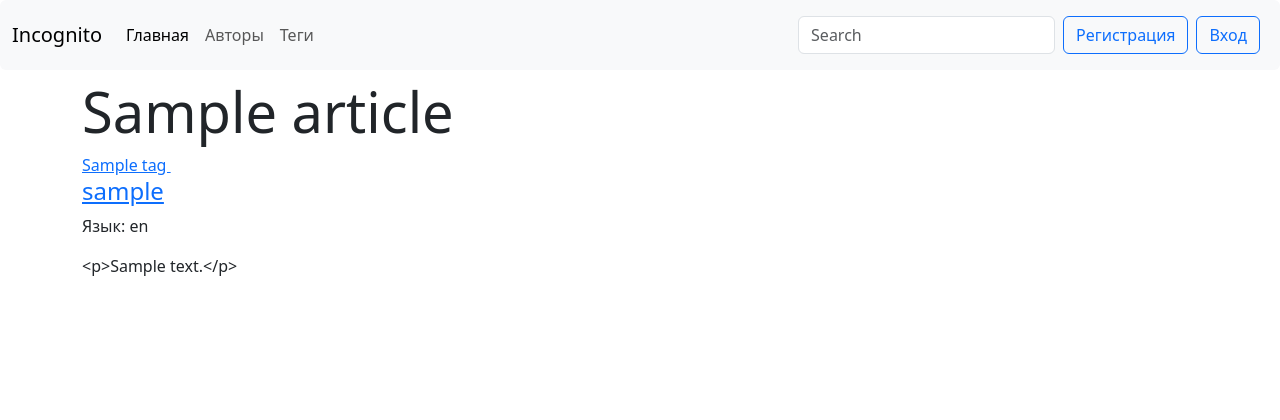
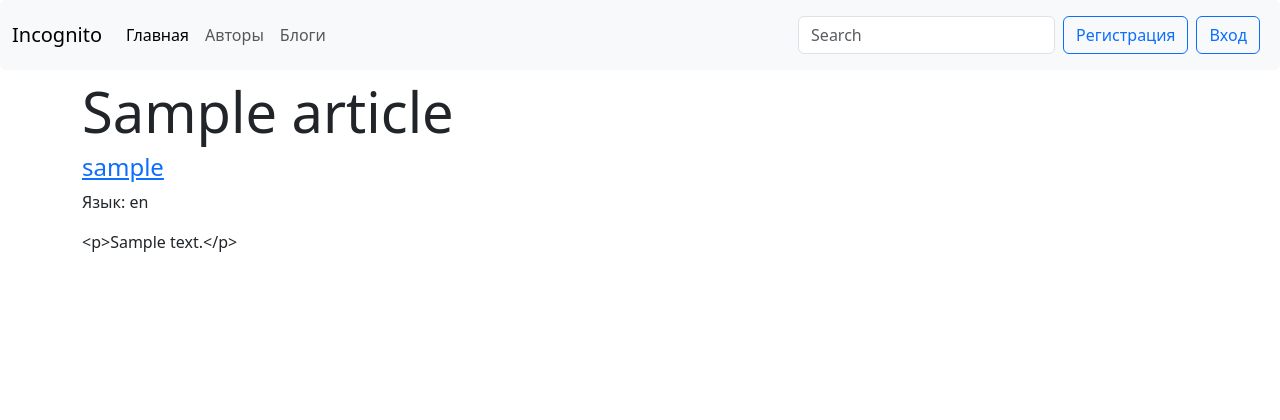
Before and after one commit to mikhailfed68/django-blog, a Django app: page /articles/1/ in a window 1280 px wide. Shown: the top 420 px of the page. Run offline with Django 4.2, Linux system fonts and the light colour scheme; tables that the repository leaves empty hold one stand-in row (values such as "Sample post"); data that the repository does not hold is empty; some libraries are stand-ins or nearby versions.

Commit message:
Rename Tag to Blog

```diff
--- a/blog/admin.py
+++ b/blog/admin.py
@@ -1,8 +1,8 @@
 from django.contrib import admin
 
-from blog.models import Language, Article, Tag
+from blog.models import Language, Article, Blog
 
 
-admin.site.register(Tag)
+admin.site.register(Blog)
 admin.site.register(Language)
 admin.site.register(Article)
--- a/blog/forms.py
+++ b/blog/forms.py
@@ -1,11 +1,11 @@
 from django import forms
 
-from blog.models import Tag, Article
+from blog.models import Blog, Article
 
 
 class TagFrom(forms.ModelForm):
     class Meta:
-        model = Tag
+        model = Blog
         fields = ['name']
 
 class ArticleForm(forms.ModelForm):
--- a/blog/models.py
+++ b/blog/models.py
@@ -18,7 +18,7 @@ class Article(TimeStampedModel):
     body = models.TextField('Содержание', unique=True)
     author = models.ForeignKey(settings.AUTH_USER_MODEL, verbose_name='Автор', on_delete=models.CASCADE)
     language = models.ForeignKey('Language', verbose_name='Язык', on_delete=models.SET(get_default_language))
-    tags = models.ManyToManyField('Tag', verbose_name='Теги', blank=True)
+    blogs = models.ManyToManyField('Blog', verbose_name='Теги', blank=True)
 
     def __str__(self):
         return self.title
@@ -27,7 +27,7 @@ class Article(TimeStampedModel):
         ordering = ['-created_at']
 
 
-class Tag(TimeStampedModel):
+class Blog(TimeStampedModel):
     name = models.CharField('Тег', max_length=100, unique=True)
     description = models.CharField(max_length=256)
 
--- a/blog/services/blog.py
+++ b/blog/services/blog.py
@@ -23,12 +23,12 @@ def get_articles_by_sort(sort):
 
 def get_tags_sort_new():
     'Return tags sorted by newest'
-    return models.Tag.objects.order_by('-created_at')
+    return models.Blog.objects.order_by('-created_at')
 
 
 def get_tags_sort_top():
     'Return tags sorted by popularty'
-    return models.Tag.objects.all()
+    return models.Blog.objects.all()
 
 
 def get_tags_by_sort(sort):
--- a/blog/templates/blog/article_detail.html
+++ b/blog/templates/blog/article_detail.html
@@ -5,8 +5,8 @@
 {% block content %}
     <h2 class="display-4">{{ article.title }}</h1>
     <div class="tags-body">
-        {% for tag in article.tags.all %}
-        <a href="{% url 'blog:articles_by_tag' tag.id %}"><div class="tag">{{ tag.name }}&nbsp;</div></a>
+        {% for blog in article.blogs.all %}
+        <a href="{% url 'blog:articles_by_blog' blog.id %}"><div class="blog">{{ blog.name }}&nbsp;</div></a>
         {% endfor %}
     </div>
     {% if user.get_username == article.author.get_username and perms.blog.change_article %}
--- a/blog/templates/blog/articles_by_tag.html
+++ b/blog/templates/blog/articles_by_blog.html
@@ -1,10 +1,10 @@
 {% extends "base.html" %}
 
-{% block title %}Теги | {{ tag.name }}{% endblock %}
+{% block title %}Блоги | {{ blog.name }}{% endblock %}
 
 {% block content %}
     <section>
-        <h2 class="display-4">Статьи по тегу <div>{{ tag.name }}</div></h2>
+        <h2 class="display-4">Статьи по тегу <div>{{ blog.name }}</div></h2>
 
         <div class="row row-cols-1 row-cols-md-2 row-cols-lg-3 g-4">
             {% for article in articles %}
--- a/blog/templates/blog/index.html
+++ b/blog/templates/blog/index.html
@@ -26,7 +26,7 @@
                         <a href="{% url 'blog:article_detail' article.id %}" class="btn btn-outline-primary">Читать</a>
                     </div>
                     <div class="card-footer">
-                        <small class="text-muted">Обновлено 5 мин. назад</small>
+                        <small class="text-muted">{{ article.updated_at }}</small>
                     </div>
                 </article>
             </div>
--- a/blog/urls.py
+++ b/blog/urls.py
@@ -13,6 +13,6 @@ urlpatterns = [
     path('articles/<int:pk>/', views.ArticleDetailView.as_view(), name='article_detail'),
     path('articles/<int:id>/edit/', views.ArticleFormUpdateView.as_view(), name='update_article'),
     path('articles/<int:id>/delete/', views.ArticleFormDestroyView.as_view(), name='destroy_article'),
-    path('tags/<int:pk>/', views.TagArticleListView.as_view(), name='articles_by_tag'),
-    path('tags/', views.TagListView.as_view(), name='tags'),
+    path('blogs/<int:pk>/', views.BlogArticleListView.as_view(), name='articles_by_blog'),
+    path('blog/', views.TagListView.as_view(), name='blogs'),
 ]
--- a/blog/views/views.py
+++ b/blog/views/views.py
@@ -40,9 +40,9 @@ class TagListView(generic.ListView):
     Возвращает список по 20 последних тегов
     и далее использует пагинацию.
     """
-    model = models.Tag
-    template_name = 'blog/tags/tag_list.html'
-    context_object_name = 'tags'
+    model = models.Blog
+    template_name = 'blog/blog_list.html'
+    context_object_name = 'blogs'
     paginate_by = 20
 
     def get_queryset(self):
@@ -53,22 +53,22 @@ class TagListView(generic.ListView):
         return super().get_queryset()
 
 
-class TagArticleListView(generic.ListView):
+class BlogArticleListView(generic.ListView):
     """
     Возвращает список по 10 последних статей
     по конкретному тегу и далее использует пагинацию
     """
-    template_name = 'blog/articles_by_tag.html'
+    template_name = 'blog/articles_by_blog.html'
     context_object_name = 'articles'
     paginate_by = 10
 
     def get_queryset(self):
-        self.tag = get_object_or_404(models.Tag, pk=self.kwargs['pk'])
-        return models.Article.objects.filter(tags=self.tag).order_by('-created_at')
+        self.blog = get_object_or_404(models.Blog, pk=self.kwargs['pk'])
+        return models.Article.objects.filter(tags=self.blog).order_by('-created_at')
 
     def get_context_data(self, **kwargs):
         context = super().get_context_data(**kwargs)
-        context['tag'] = self.tag
+        context['blog'] = self.blog
         return context
 
 
@@ -81,7 +81,7 @@ class ArticleFormCreateView(PermissionRequiredMixin, CreateView):
     permission_required = 'blog.add_article'
 
     model = models.Article
-    fields = ['title', 'body', 'language', 'tags']
+    fields = ['title', 'body', 'language', 'blogs']
     template_name = 'blog/new_article.html'
 
     def form_valid(self, form):
--- a/templates/base.html
+++ b/templates/base.html
@@ -36,7 +36,7 @@
               <a class="nav-link" href="{% url 'users:users' %}">Авторы</a>
             </li>
             <li class="nav-item">
-              <a class="nav-link" href="{% url 'blog:tags' %}">Теги</a>
+              <a class="nav-link" href="{% url 'blog:blogs' %}">Блоги</a>
             </li>
             {% if user.is_authenticated %}
             <li class="nav-item">
--- a/users/forms.py
+++ b/users/forms.py
@@ -13,7 +13,7 @@ class SignUpForm(UserCreationForm):
 class ChangeProfileForm(forms.ModelForm):
     class Meta:
         model = Profile
-        fields = ['about_me', 'tags']
+        fields = ['about_me', 'blogs']
 
 
 class CustomUserChangeForm(UserChangeForm):
--- a/users/models.py
+++ b/users/models.py
@@ -2,7 +2,7 @@ from django.db import models
 from django.contrib.auth import get_user_model
 from django.contrib.auth.models import AbstractUser
 
-from blog.models import Tag
+from blog.models import Blog
 
 
 class User(AbstractUser):
@@ -17,7 +17,7 @@ class User(AbstractUser):
 class Profile(models.Model):
     user = models.OneToOneField(User, on_delete=models.CASCADE)
     about_me = models.TextField('О себе', null=True)
-    tags = models.ManyToManyField(Tag, verbose_name='Следит за данными тегами', blank=True)
+    blogs = models.ManyToManyField(Blog, verbose_name='Следит за данными тегами', blank=True)
 
     def __str__(self):
         return self.user.get_username()
```
Also changed, not shown: blog/templates/blog/blog_list.html (renamed from blog/templates/blog/tags/tag_list.html, +7 -4 lines), blog/migrations/0004_rename_tag_blog_rename_tags_article_blogs.py (added), users/migrations/0003_rename_tags_profile_blogs.py (added).
